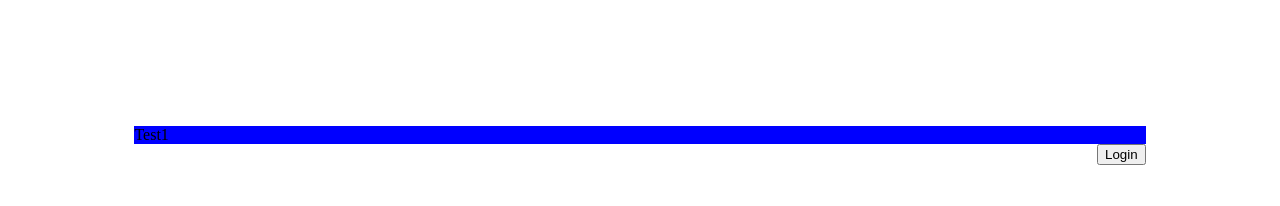
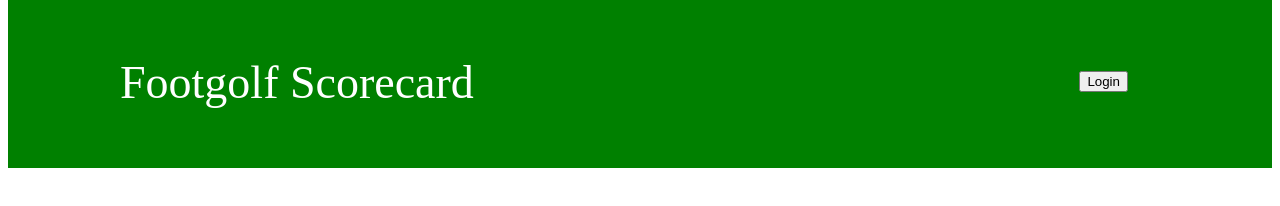
Before and after one commit to footgolf-scorecard/webapp, a React app: page / in a window 1280 px wide. Built offline with nearby package versions, Linux system fonts and the light colour scheme.

Commit message:
first files title left, login right on nav

```diff
--- a/package.json
+++ b/package.json
@@ -12,7 +12,9 @@
   "dependencies": {
     "npm": "^6.4.1",
     "react": "^16.4.2",
-    "react-dom": "^16.4.2"
+    "react-dom": "^16.4.2",
+    "react-native-elements": "^0.19.1",
+    "react-native-vector-icons": "^5.0.0"
   },
   "devDependencies": {
     "@babel/core": "^7.0.0",
--- a/src/components/App.js
+++ b/src/components/App.js
@@ -1,6 +1,8 @@
 import React, { Component } from 'react';
 import './../styles/index.css';
 import NavBar from './navBar';
+
+
 
 class App extends Component {
   render() {
--- a/src/components/navBar.js
+++ b/src/components/navBar.js
@@ -1,15 +1,24 @@
 import React, { Component } from 'react';
+
 
 class NavBar extends Component {
   handleClick() {}
 
   render() {
     return (
-      <div className="navWide">
-        <div className="fgHead">Test1</div>
+      <div class = "navBody">
+      <div className="navWide" class="row1">
+        <div className="wideTop">
+        <div class="column1">
+         <div className="fgHead">Footgolf Scorecard</div>
+        </div>
+        <div class="column2">
         <div className="fgButton">
-          <button onClick={this.handleClick}>Login</button>
+         <button onClick={this.handleClick}>Login</button>
         </div>
+        </div>
+        </div>
+      </div>
       </div>
     );
   }
--- a/src/styles/index.css
+++ b/src/styles/index.css
@@ -1,11 +1,28 @@
-.navWide {
-  margin: 10%;
-  background-color: blue;
-
+.navBody{
+  margin: 100;
+  border: 100;
+  padding: 100;
 }
 
-.fgButton {
-  float: right;
-  /*margin-bottom: 2px;
-  padding-bottom: 2px;*/
+.row1 {
+  margin-top: -4em;
+  margin-left: 0;
+  border-left: 0;
+  padding: 7em;
+  background-color: green;
 }
+
+.column1{
+  padding-bottom: 5%;
+  float: left;
+  color: white;
+  font-size: 46px;
+}
+
+.column2{
+  float:right;
+}
+
+.fgButton{
+ padding: 15px 32px;
+}
```
Also changed, not shown: 2 other files.
